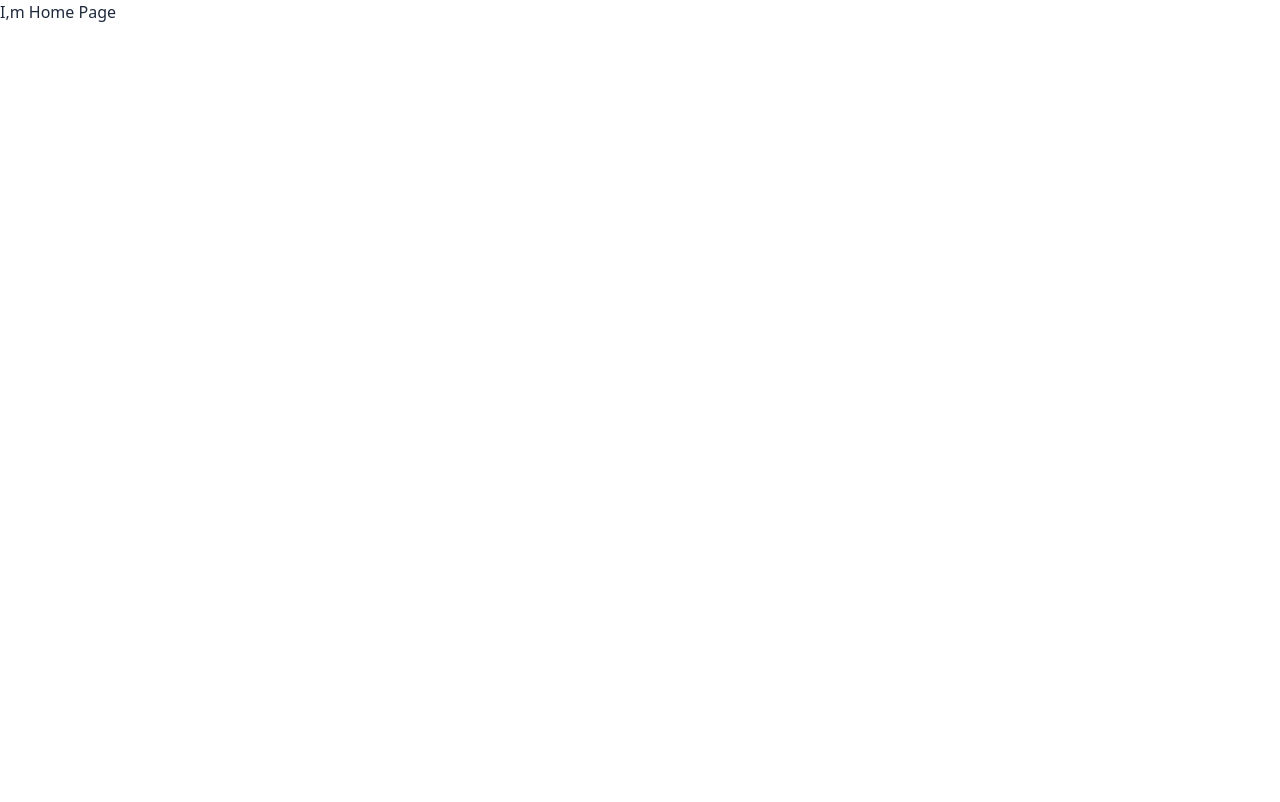
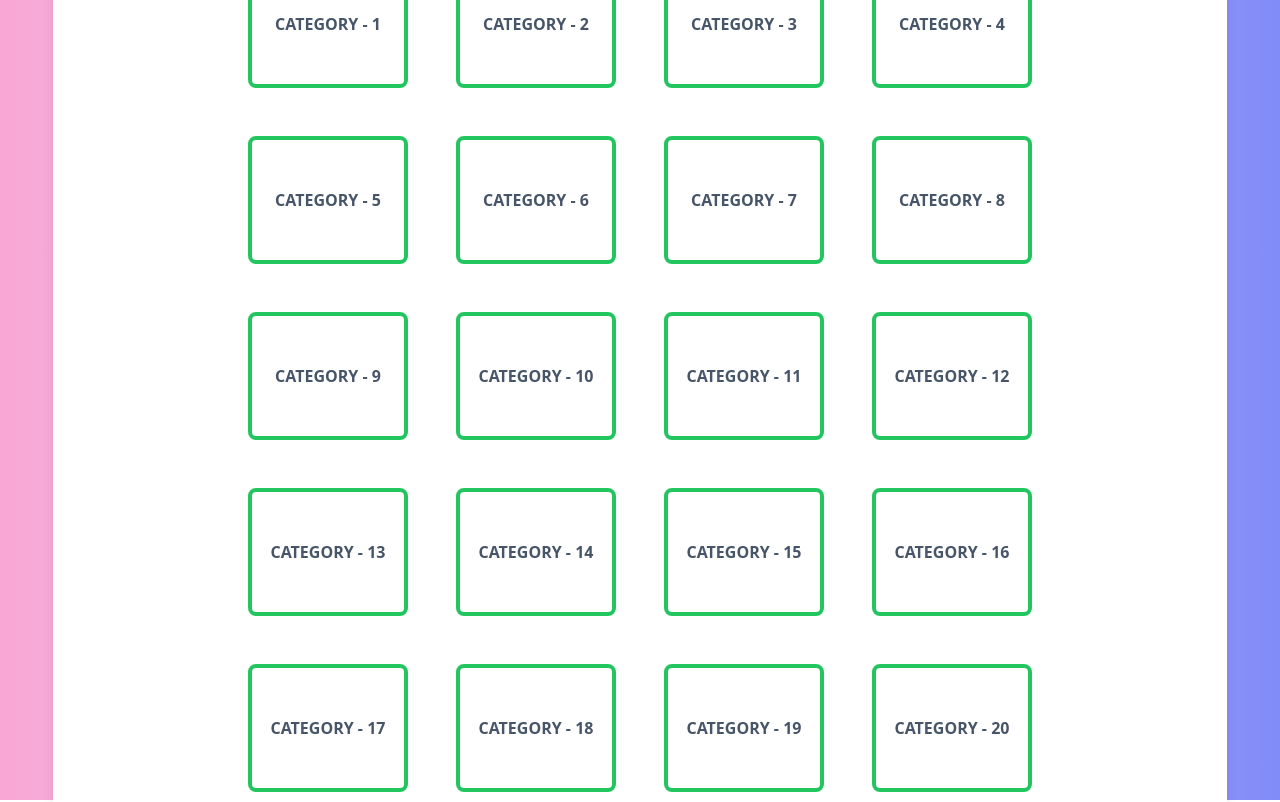
Before and after one commit to kari4765843/TriviaApp, a Vue app: page / in a window 1280 px wide. Shown: the top 802 px of the page. Built offline with nearby package versions, Linux system fonts and the light colour scheme.

Commit message:
main page layout

```diff
--- a/src/App.vue
+++ b/src/App.vue
@@ -1,5 +1,19 @@
 <script setup></script>
 
 <template>
-  <RouterView />
+  <main>
+    <div class="card">
+      <RouterView />
+    </div>
+  </main>
 </template>
+
+<style lang="postcss" scoped>
+main {
+  @apply flex h-screen  items-center  justify-center bg-gradient-to-r from-pink-300 via-purple-300 to-indigo-400;
+
+  & .card {
+    @apply flex h-5/6 min-h-fit w-11/12 flex-col items-center gap-16 overflow-auto rounded-lg bg-white p-8 shadow-lg;
+  }
+}
+</style>
--- a/src/views/HomePage.vue
+++ b/src/views/HomePage.vue
@@ -1,5 +1,40 @@
 <script setup></script>
 
 <template>
-  <h1 class="text-6x1 font-thin text-slate-800">I,m Home Page</h1>
+  <div class="brand">
+    <img class="logo" src="logo.svg" alt="logo" />
+    <h1 class="title">TriviaApp</h1>
+    <img class="logo" src="logo.svg" alt="logo" />
+  </div>
+  <div class="categories">
+    <RouterLink v-for="n in 24" :key="n" :to="`/question/category/${n}`" class="category"
+      >Category - {{ n }}
+    </RouterLink>
+  </div>
 </template>
+
+<style lang="postcss" scoped>
+.brand {
+  @apply flex items-center justify-center gap-4;
+
+  & .logo {
+    @apply h-16 w-16;
+  }
+
+  & .title {
+    @apply text-5xl font-bold text-gray-800;
+  }
+}
+
+.categories {
+  @apply grid flex-grow grid-cols-4 gap-12;
+
+  & .category {
+    @apply flex h-32  w-40 items-center justify-center rounded-lg border-4 border-green-500 py-4 text-center font-bold uppercase text-slate-600 transition-colors duration-300;
+
+    &:hover {
+      @apply cursor-pointer border-red-500 bg-red-500 text-white;
+    }
+  }
+}
+</style>
```
